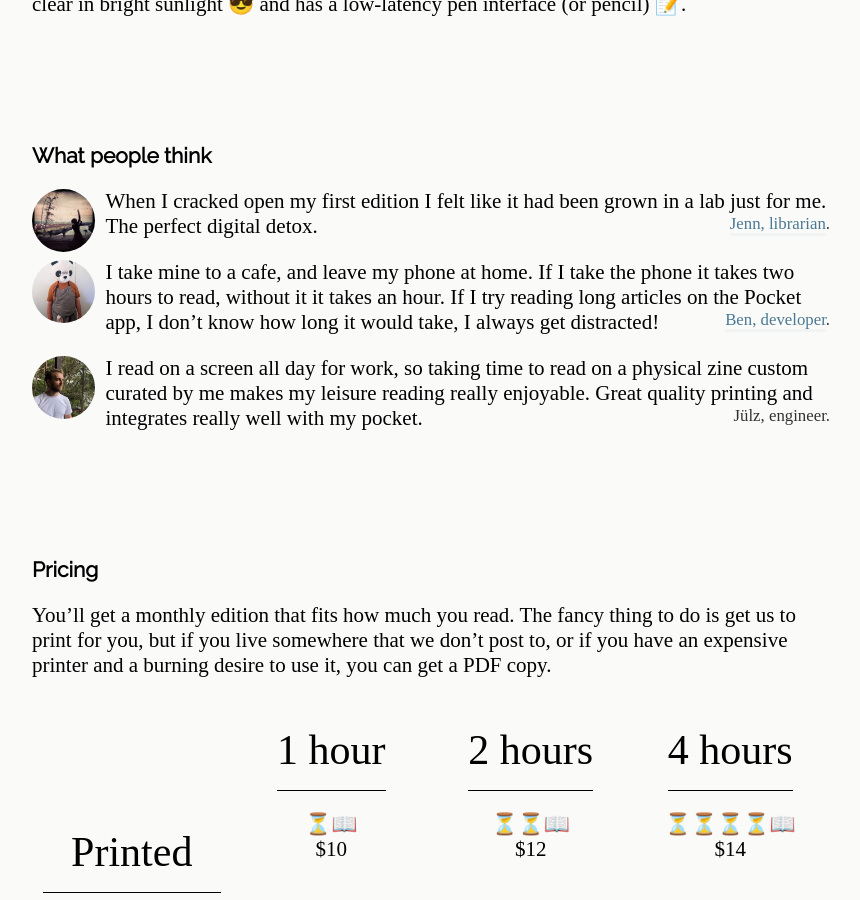
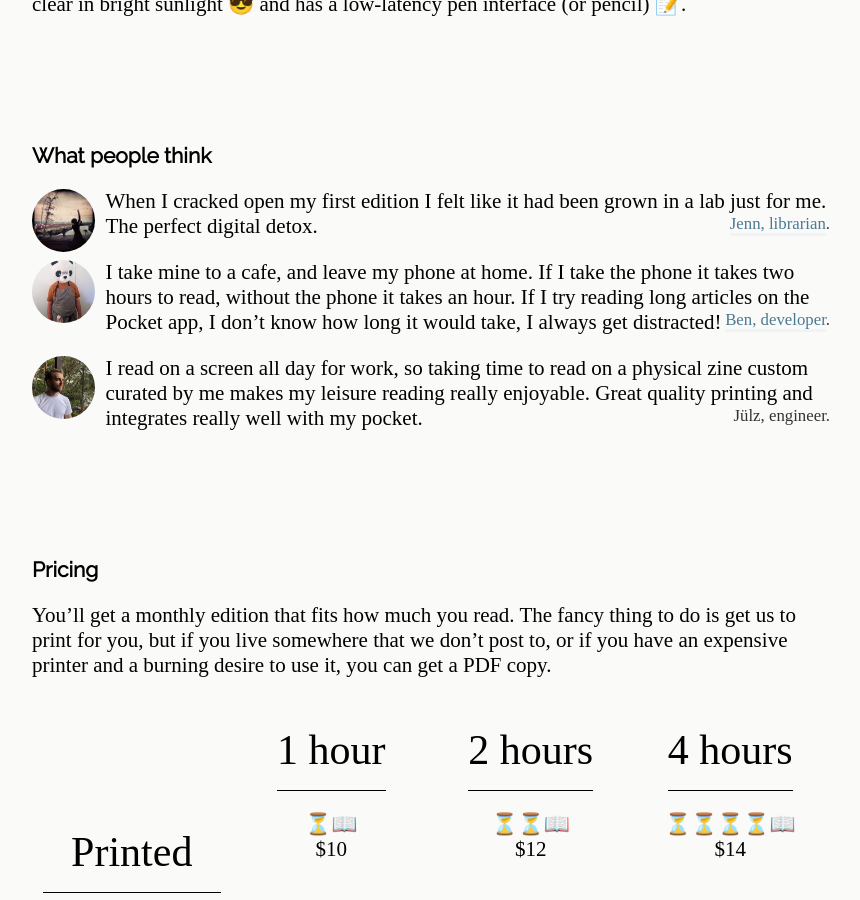
Before and after one commit to notionparallax/wp2frontEnd, a Jekyll site: the page built from index.md, in a window 1280 px wide and 900 px high, scrolled down 911 px. Shown: the whole window, without its empty margins (209-1069 px from the left). Built offline with Jekyll 4.4.1, drawn with Linux system fonts in a browser that asks for light colours; some web fonts are replaced; comment, search, counter and statistics services are not loaded.

Commit message:
make the referent of "it" clearer

```diff
--- a/_includes/use_case.md
+++ b/_includes/use_case.md
@@ -1,5 +1,5 @@
 ## What people think
 
 - ![](./img/Jenn.jpg) When I cracked open my first edition I felt like it had been grown in a lab just for me. The perfect digital detox. <span class="testimonial-name">[Jenn, librarian](https://twitter.com/wateryone).</span>
-- ![](./img/ben.jpg) I take mine to a cafe, and leave my phone at home. If I take the phone it takes two hours to read, without it it takes an hour. If I try reading long articles on the Pocket app, I don't know how long it would take, I always get distracted! <span class="testimonial-name">[Ben, developer](https://twitter.com/notionparallax).</span>
+- ![](./img/ben.jpg) I take mine to a cafe, and leave my phone at home. If I take the phone it takes two hours to read, without the phone it takes an hour. If I try reading long articles on the Pocket app, I don't know how long it would take, I always get distracted! <span class="testimonial-name">[Ben, developer](https://twitter.com/notionparallax).</span>
 - ![](./img/julz.jpg) I read on a screen all day for work, so taking time to read on a physical zine custom curated by me makes my leisure reading really enjoyable. Great quality printing and integrates really well with my pocket. <span class="testimonial-name">Jülz, engineer.</span>
```
